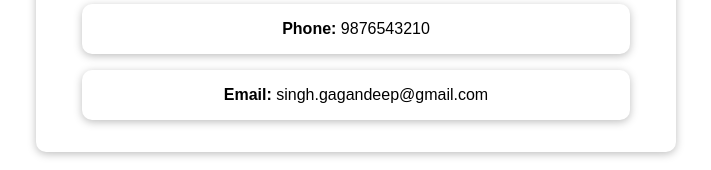
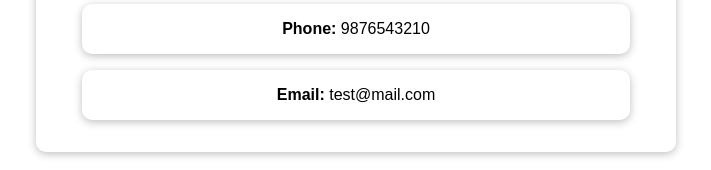
Before and after one commit to Gagandeep39/vue-cli-demo, a Vue app: page / in a window 1280 px wide. Both pictures are taken after a click on the button "Show Details". Shown: the part 302-472 px from the top of the page, without its empty margins (284-995 px from the left). Built offline with nearby package versions, Linux system fonts and the light colour scheme.

Commit message:
Added props

```diff
--- a/src/App.vue
+++ b/src/App.vue
@@ -4,7 +4,12 @@
       <h1>My Friends</h1>
     </header>
     <ul>
-      <friend-contact> </friend-contact>
+      <friend-contact
+        name="Gagandeep Singh"
+        phone-number="9876543210"
+        email-address="test@mail.com"
+      >
+      </friend-contact>
     </ul>
   </section>
 </template>
--- a/src/components/FriendContact.vue
+++ b/src/components/FriendContact.vue
@@ -1,18 +1,19 @@
 <template>
   <li>
-    <h2>{{ friend.name }}</h2>
+    <h2>{{ name }}</h2>
     <button @click="toggleDetails">
       {{ detailsAreVisible ? 'Hide Details' : 'Show Details' }}
     </button>
     <ul v-if="detailsAreVisible">
-      <li><strong>Phone:</strong> {{ friend.phone }}</li>
-      <li><strong>Email:</strong> {{ friend.email }}</li>
+      <li><strong>Phone:</strong> {{ phoneNumber }}</li>
+      <li><strong>Email:</strong> {{ emailAddress }}</li>
     </ul>
   </li>
 </template>
 
 <script>
 export default {
+  props: ['name', 'phoneNumber', 'emailAddress'],
   data: function() {
     return {
       detailsAreVisible: false,
```
